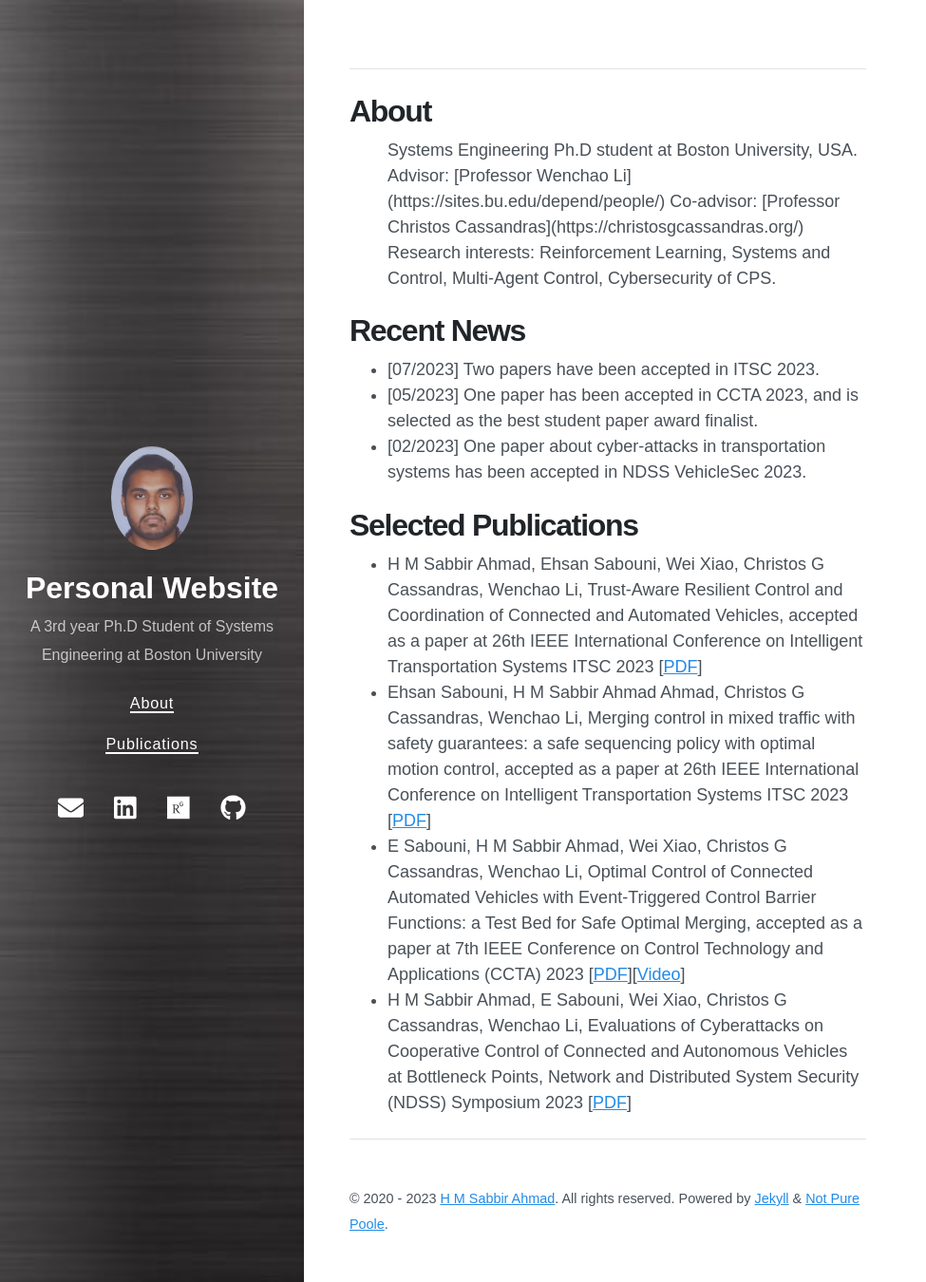
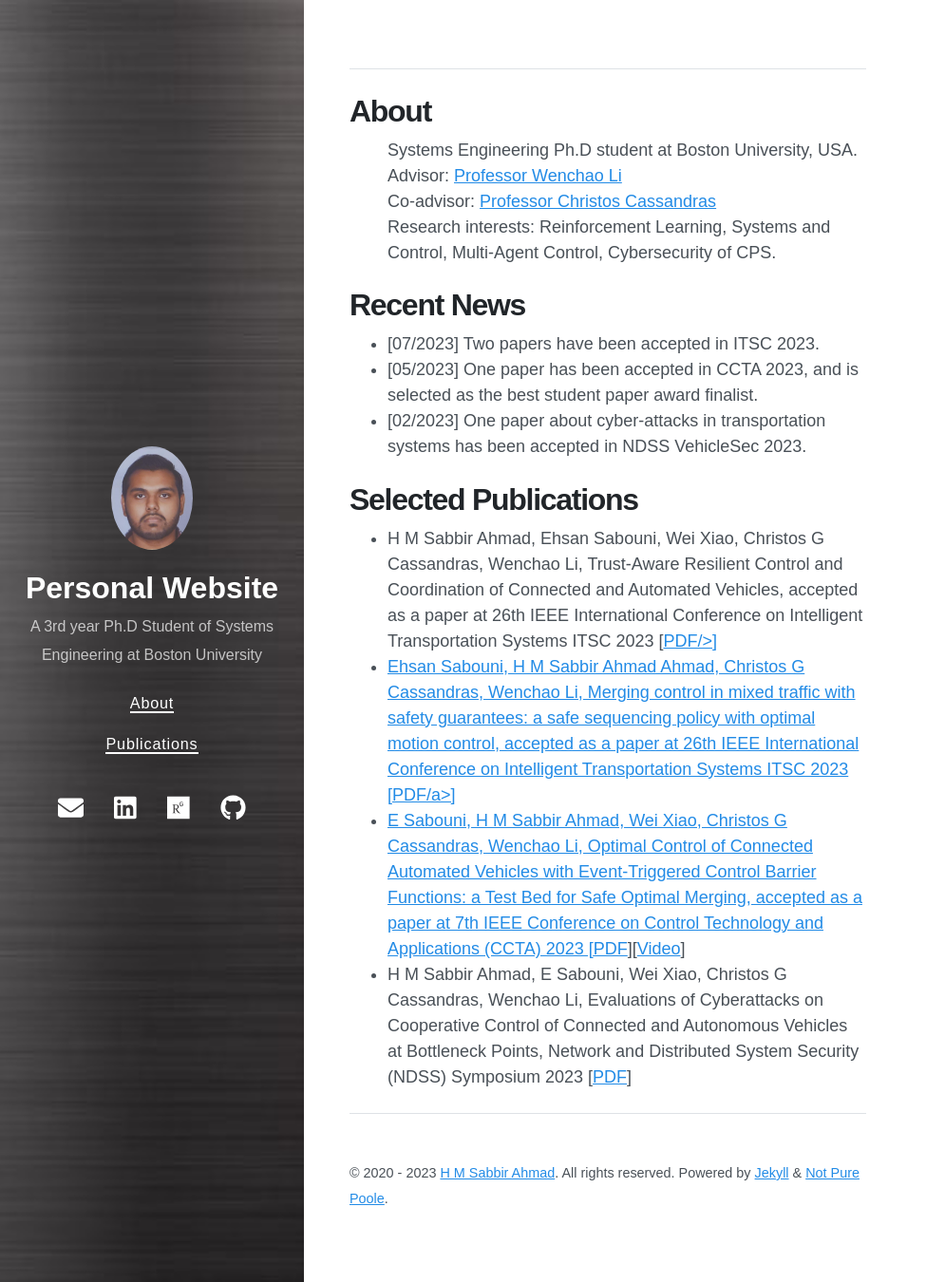
Before and after one commit to SabbirAhmad26/sabbirahmad26.github.io, a Jekyll site: the page built from README.md, in a window 1280 px wide and 1350 px high. Shown: the whole window at 95% size, without its empty margins (0-975 px from the left). Built offline with Jekyll 4.4.1, drawn with Linux system fonts in a browser that asks for light colours; nearby versions of some CDN libraries; our own code applies the rules of GitHub Pages for plain Markdown files.

Commit message:
Update home.html

```diff
--- a/_layouts/home.html
+++ b/_layouts/home.html
@@ -36,8 +38,8 @@
              <!--div class="content"-->
                <div class="scroll">
           <ul>
-            <li> H M Sabbir Ahmad, Ehsan Sabouni, Wei Xiao, Christos G Cassandras, Wenchao Li, Trust-Aware Resilient Control and Coordination of Connected and Automated Vehicles, accepted as a paper at 26th IEEE International Conference on Intelligent Transportation Systems ITSC 2023 [<a href="https://arxiv.org/pdf/2305.16818.pdf" target="_blank">PDF</a>] </li>
-            <li> Ehsan Sabouni, H M Sabbir Ahmad Ahmad, Christos G Cassandras, Wenchao Li, Merging control in mixed traffic with safety guarantees: a safe sequencing policy with optimal motion control, accepted as a paper at 26th IEEE International Conference on Intelligent Transportation Systems ITSC 2023 [<a href="https://arxiv.org/pdf/2305.16725.pdf" target="_blank">PDF</a>] </li>
+            <li> H M Sabbir Ahmad, Ehsan Sabouni, Wei Xiao, Christos G Cassandras, Wenchao Li, Trust-Aware Resilient Control and Coordination of Connected and Automated Vehicles, accepted as a paper at 26th IEEE International Conference on Intelligent Transportation Systems ITSC 2023 [<a href="https://arxiv.org/pdf/2305.16818.pdf" target="_blank">PDF/>] </li>
+            <li> Ehsan Sabouni, H M Sabbir Ahmad Ahmad, Christos G Cassandras, Wenchao Li, Merging control in mixed traffic with safety guarantees: a safe sequencing policy with optimal motion control, accepted as a paper at 26th IEEE International Conference on Intelligent Transportation Systems ITSC 2023 [<a href="https://arxiv.org/pdf/2305.16725.pdf" target="_blank">PDF/a>] </li>
             <li> E Sabouni, H M Sabbir Ahmad, Wei Xiao, Christos G Cassandras, Wenchao Li, Optimal Control of Connected Automated Vehicles with Event-Triggered Control Barrier Functions: a Test Bed for Safe Optimal Merging, accepted as a paper at 7th IEEE Conference on Control Technology and Applications (CCTA) 2023 [<a href="https://arxiv.org/pdf/2306.01871.pdf" target="_blank">PDF</a>][<a href="https://www.youtube.com/watch?v=qwhLjEskPS8&t=9s" target="_blank">Video</a>] </li>
             <li> H M Sabbir Ahmad, E Sabouni, Wei Xiao, Christos G Cassandras, Wenchao Li, Evaluations of Cyberattacks on Cooperative Control of Connected and Autonomous Vehicles at Bottleneck Points, Network and Distributed System Security (NDSS) Symposium 2023 [<a href="https://www.ndss-symposium.org/wp-content/uploads/2023/02/vehiclesec2023-23082-paper.pdf" target="_blank">PDF</a>] </li>
           </ul>
```
Also changed, not shown: other parts of _layouts/home.html (+5 -3 lines).
